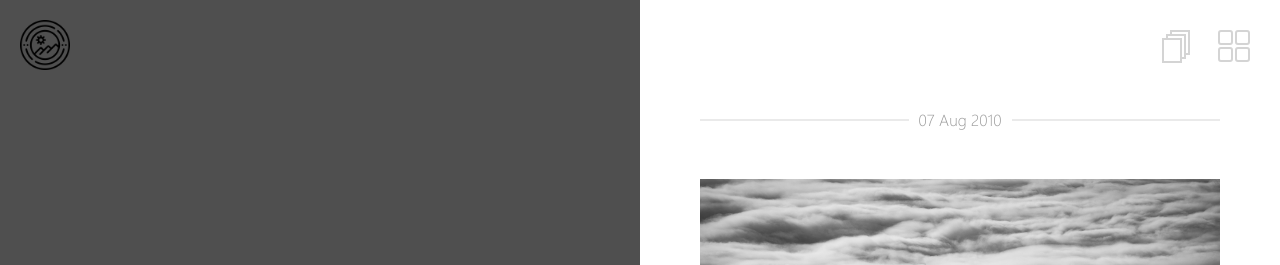
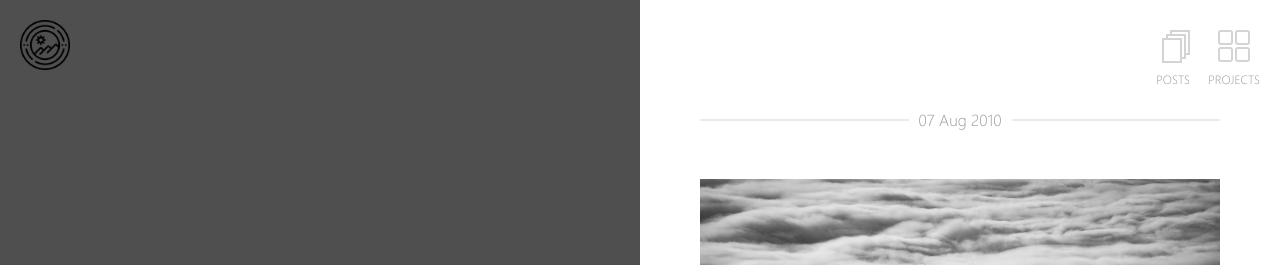
Before and after one commit to ameerajayakumar/ameerajayakumar.github.io, a Jekyll site: the page built from _posts/2010-08-07-post-image-caption.md, in a window 1280 px wide. Shown: the top 265 px of the page. Built offline with Jekyll 4.4.1, drawn with Linux system fonts in a browser that asks for light colours.

Commit message:
modify page.html & post.html to include headings below icons

```diff
--- a/_config.yml
+++ b/_config.yml
@@ -1,29 +1,29 @@
 # Site
 title: Hi, I'm Ameera
 description: a frontend engineer based in India.
-url: https://ameerajayakumar.github.io/
-logo: nature.png                                       # Site logo
+url: https://ameerajayakumar.github.io
+logo: nature.png # Site logo
 locale: en_US
 
 # Left Block Images
 background:
-  homepage: images/home.jpg                           # this image will be shown on homepage's left block
-  post-list: images/unsplash-01.jpg             # this image will be shown on post list page
-  default-post: images/unsplash-02.jpg   # this image will be shown when post's front matter doesn't specify any image
+  homepage: images/home.jpg # this image will be shown on homepage's left block
+  post-list: images/unsplash-01.jpg # this image will be shown on post list page
+  default-post: images/unsplash-02.jpg # this image will be shown when post's front matter doesn't specify any image
 
 # Jekyll
-permalink:          /:title/
-markdown:           kramdown
-highlighter:        rouge
+permalink: /:title/
+markdown: kramdown
+highlighter: rouge
 kramdown:
-  auto_ids:         true
-  footnote_nr:      1
-  entity_output:    as_char
-  toc_levels:       1..6
-  enable_coderay:   false
+  auto_ids: true
+  footnote_nr: 1
+  entity_output: as_char
+  toc_levels: 1..6
+  enable_coderay: false
 sass:
-  sass_dir:         assets/_sass
-  style:            compressed
+  sass_dir: assets/_sass
+  style: compressed
 
 # Google Analytics
 #google-analytics: UA-XXXXX-Y
@@ -31,13 +31,13 @@ sass:
 # Social Links
 #email:             email
 #google.plus:        username
-twitter:            Ame_j15
+twitter: Ame_j15
 #facebook:           username
-github:             ameerajayakumar
+github: ameerajayakumar
 #stackoverflow:     123456/username   from a "http://stackoverflow.com/users/123456/username" link
-linkedin:          ameera-jayakumar-3bb70848
+linkedin: ameera-jayakumar-3bb70848
 #xing:              username
-instagram:          ame_j
+instagram: ame_j
 #lastfm:            username
 #tumblr:            username
 #pinterest:         username
@@ -62,4 +62,17 @@ gems:
 
 # Exclude list
 include: [_pages]
-exclude: [README.md, Gemfile, Gemfile.lock, _site, src, vendor, CNAME, LICENSE, Rakefile, .sass-cache, .DS_Store]
+exclude:
+  [
+    README.md,
+    Gemfile,
+    Gemfile.lock,
+    _site,
+    src,
+    vendor,
+    CNAME,
+    LICENSE,
+    Rakefile,
+    .sass-cache,
+    .DS_Store,
+  ]
--- a/_layouts/page.html
+++ b/_layouts/page.html
@@ -33,9 +33,11 @@ layout: compress
     <div class="block-right">
       <div class="share-buttons">{% include share.html %}</div>
       <a href="../posts.html" title="posts" class="posts-menu-icon"></a>
+      <span class="posts-link">POSTS</span>
       <a title="projects" class="projects-menu-icon">
         <span></span>
       </a>
+      <span class="projects-link">PROJECTS</span>
       <div class="inner-post content">
         <div class="date-highlight">
           {% if page.date %}{{ page.date | date: '%d %b %Y' }}{% else
--- a/_layouts/post.html
+++ b/_layouts/post.html
@@ -4,44 +4,50 @@ layout: compress
 
 <!DOCTYPE html>
 <html>
-{% include head.html %}
-<body id="posts" class="inner-post-page">
-
+  {% include head.html %}
+  <body id="posts" class="inner-post-page">
     <div class="block-left">
       <div class="content">
-        <a href="{{ site.url }}" class="logo"><img src="{{ site.url }}/images/{{ site.logo }}"></a>
+        <a href="{{ site.url }}" class="logo"
+          ><img src="{{ site.url }}/images/{{ site.logo }}"
+        /></a>
         <div class="post-title-section">
           <div class="section-line">Posts <em>/</em></div>
-          <h1 class="section-title">{{ page.title | markdownify | remove: "<p>" | remove: "</p>" }}</h1>
+          <h1 class="section-title">
+            {{ page.title | markdownify | remove: "
+            <p>" | remove: "</p>
+            " }}
+          </h1>
           <ul class="tags">
             {% for tag in page.tags %}
-              <li><a href="{{ site.url }}/tags#{{ tag }}">{{ tag }}</a></li>
-              {% unless forloop.last %}
-              {% endunless %}
-            {% endfor %}
+            <li><a href="{{ site.url }}/tags#{{ tag }}">{{ tag }}</a></li>
+            {% unless forloop.last %} {% endunless %} {% endfor %}
           </ul>
-          <div class="section-line reverse"><a href="{{ site.url}}/posts">Back to posts</a> <em>/</em></div>
+          <div class="section-line reverse">
+            <a href="{{ site.url}}/posts">Back to posts</a> <em>/</em>
+          </div>
         </div>
       </div>
     </div>
 
     <div class="block-right">
-      <div class="share-buttons">
-        {% include share.html %}
-      </div>
+      <div class="share-buttons">{% include share.html %}</div>
       <a href="../posts.html" title="posts" class="posts-menu-icon"></a>
+      <span class="posts-link">POSTS</span>
       <a title="projects" class="projects-menu-icon">
         <span></span>
       </a>
+      <span class="projects-link">PROJECTS</span>
       <div class="inner-post content">
-        <div class="date-highlight">{% if page.date %}{{ page.date | date: '%d %b %Y' }}{% else %}&#x2756;{% endif %}</div>
+        <div class="date-highlight">
+          {% if page.date %}{{ page.date | date: '%d %b %Y' }}{% else
+          %}&#x2756;{% endif %}
+        </div>
         {{ content }}
-        <br>
-        {% include share.html %}
-        {% include page-pagination.html %}
+        <br />
+        {% include share.html %} {% include page-pagination.html %}
       </div>
     </div>
-    {% include scripts.html %}
-    {% include overlay.html %}
-</body>
+    {% include scripts.html %} {% include overlay.html %}
+  </body>
 </html>
```
